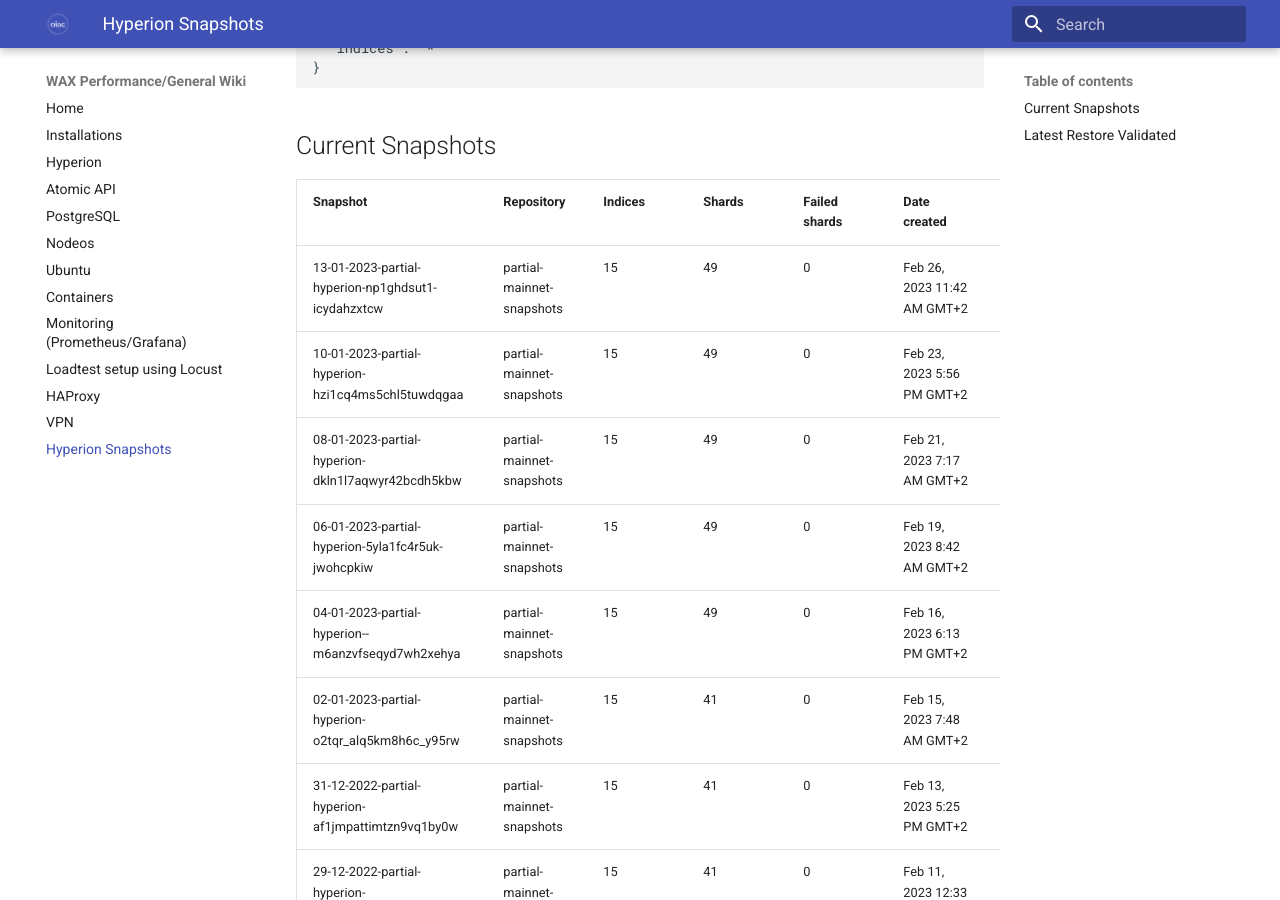
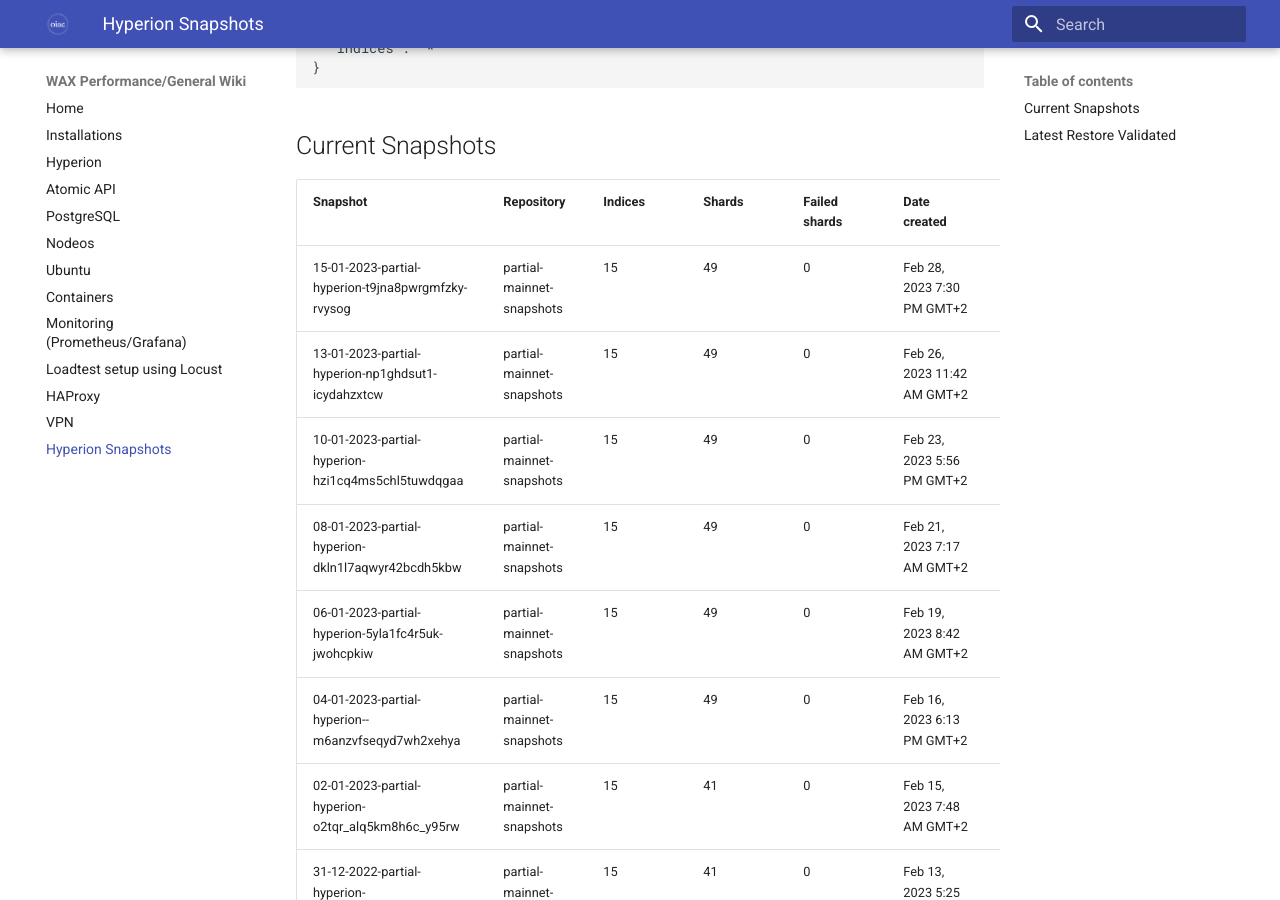
Before and after one commit to oneinacillian/wiki, an MkDocs documentation site: the page built from docs/snapshots.md, in a window 1280 px wide and 900 px high, scrolled down 2022 px. Built offline with MkDocs 1.6.1 and Material for MkDocs 9.7.7, drawn with Linux system fonts in a browser that asks for light colours.

Commit message:
Latest snapshot contains data from 15/01/2022, indexed up-to Feb 28, 2023 7:30 PM GMT+2

```diff
--- a/docs/snapshots.md
+++ b/docs/snapshots.md
@@ -60,6 +60,7 @@
 
 | Snapshot                                           | Repository                | Indices | Shards | Failed shards | Date created                | Duration |
 |----------------------------------------------------|---------------------------|---------|--------|---------------|-----------------------------|----------|
+| 15-01-2023-partial-hyperion-t9jna8pwrgmfzky-rvysog | partial-mainnet-snapshots | 15      | 49     | 0             | Feb 28, 2023 7:30 PM GMT+2  | 42s      |
 | 13-01-2023-partial-hyperion-np1ghdsut1-icydahzxtcw | partial-mainnet-snapshots | 15      | 49     | 0             | Feb 26, 2023 11:42 AM GMT+2 | 51s      |
 | 10-01-2023-partial-hyperion-hzi1cq4ms5chl5tuwdqgaa | partial-mainnet-snapshots | 15      | 49     | 0             | Feb 23, 2023 5:56 PM GMT+2  | 44s      |
 | 08-01-2023-partial-hyperion-dkln1l7aqwyr42bcdh5kbw | partial-mainnet-snapshots | 15      | 49     | 0             | Feb 21, 2023 7:17 AM GMT+2  | 43s      |
```
